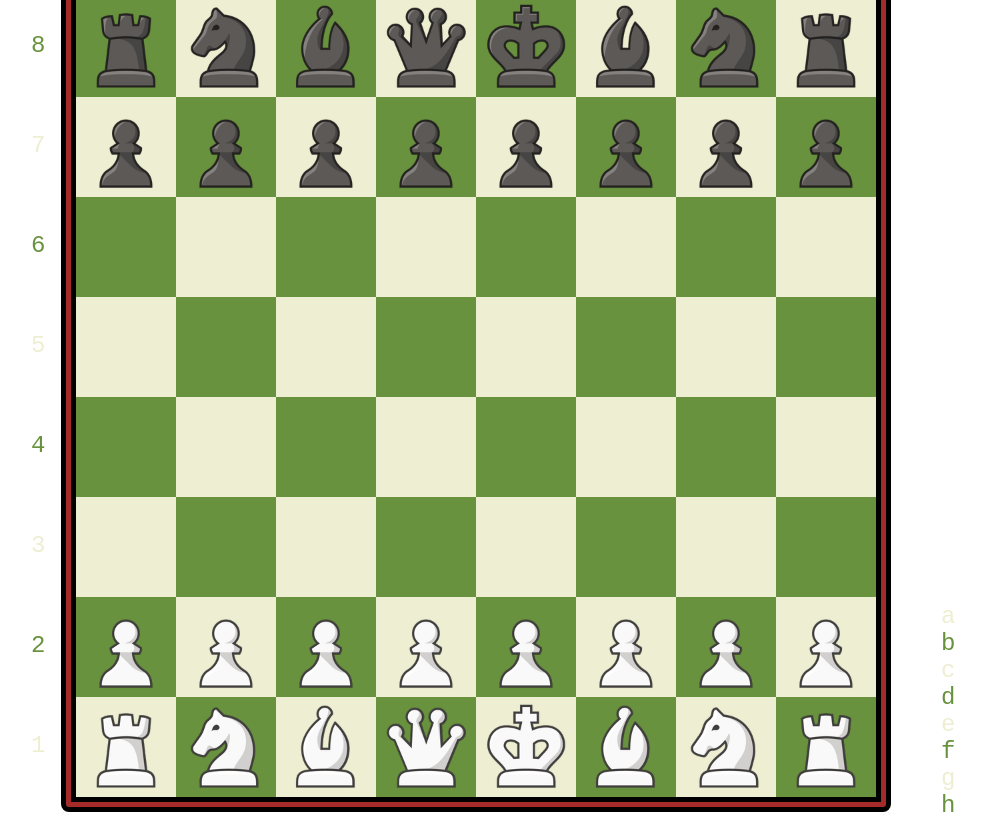
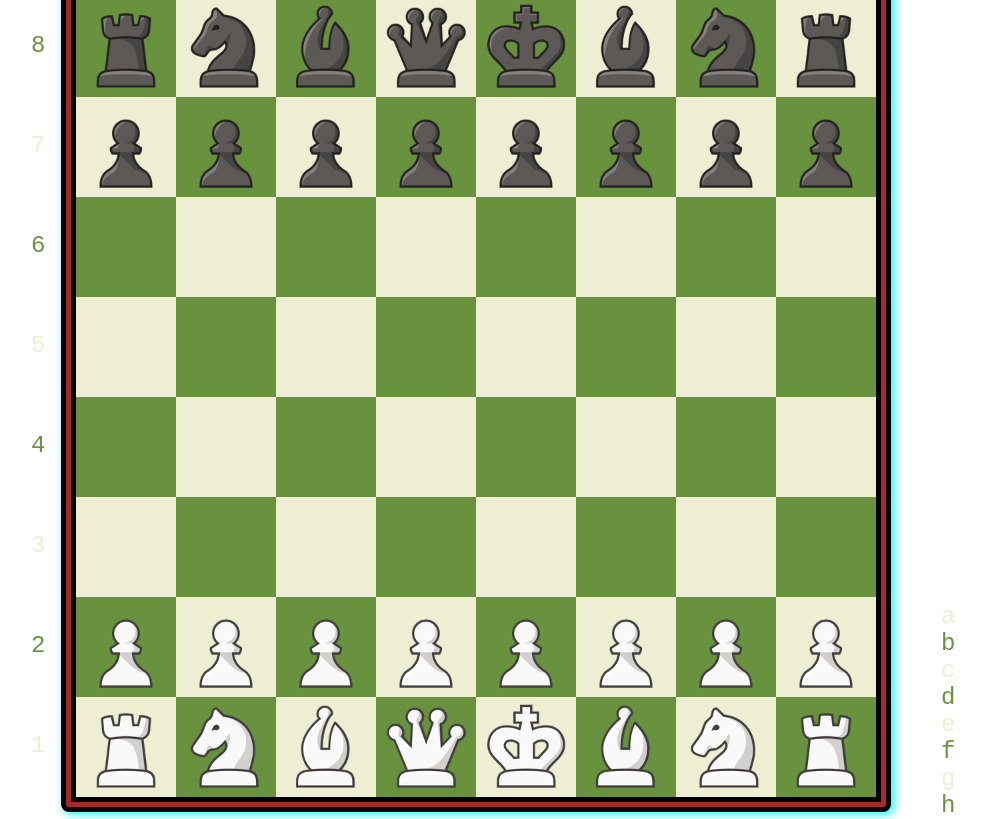
Before and after one commit to Meghashyam12/chess, a plain HTML site: page index.html in a window 1280 px wide. Shown: the part 100-919 px from the top of the page, without its empty margins (289-1274 px from the left). Drawn offline with Linux system fonts and the light colour scheme.

Commit message:
added a box shadow for the board

```diff
--- a/index.html
+++ b/index.html
@@ -34,6 +34,7 @@
         border-radius: 8px;
         margin-left: 20px;
         float: left;
+        box-shadow: 3px 2px 10px aqua;
       }
       #container {
         margin-left: 25%;
```
